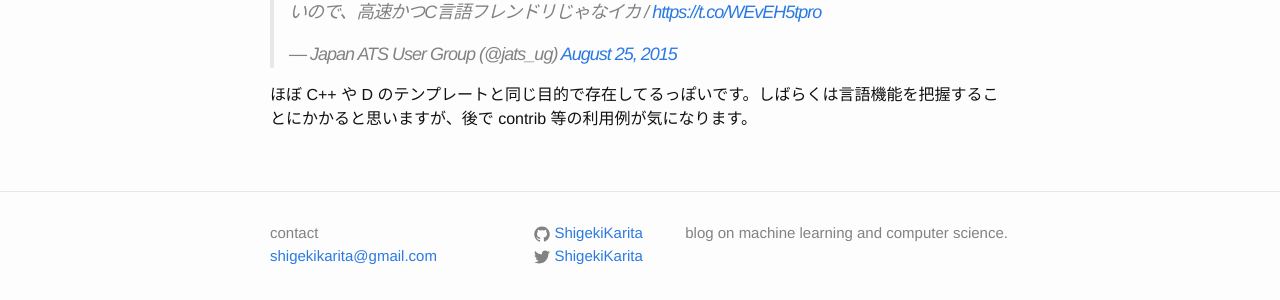
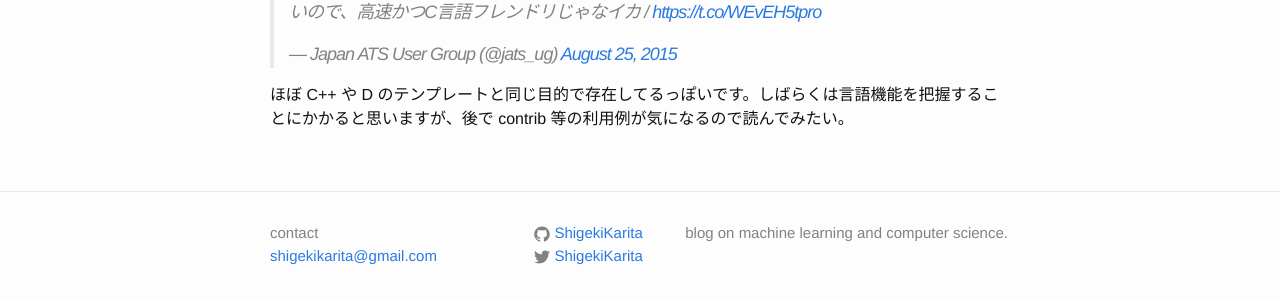
Before and after one commit to ShigekiKarita/shigekikarita.github.io, a Jekyll site: the page built from _posts/2015-08-25-008.md, in a window 1280 px wide. Shown: the part 1008-1308 px from the top of the page. Built offline with Jekyll 4.4.1, drawn with Linux system fonts in a browser that asks for light colours; comment, search, counter and statistics services are not loaded.

Commit message:
雑なコミット

```diff
--- a/_posts/2015-08-25-008.md
+++ b/_posts/2015-08-25-008.md
@@ -38,4 +38,4 @@ export ATSHOMERELOC=ATS-x.x.x # DLした .tar の ver
 <script async="" src="//platform.twitter.com/widgets.js" charset="utf-8"></script>
 
 
-ほぼ C++ や D のテンプレートと同じ目的で存在してるっぽいです。しばらくは言語機能を把握することにかかると思いますが、後で contrib 等の利用例が気になります。
+ほぼ C++ や D のテンプレートと同じ目的で存在してるっぽいです。しばらくは言語機能を把握することにかかると思いますが、後で contrib 等の利用例が気になるので読んでみたい。
```
